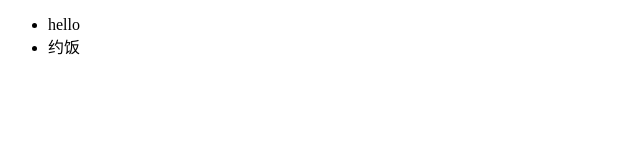
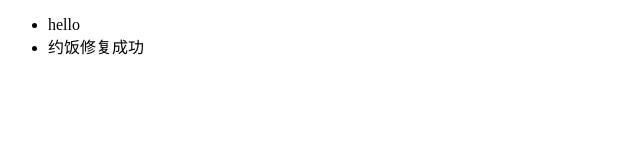
Before and after one commit to liyafei1022/dbhot, a plain HTML site: page index.html in a window 1280 px wide. Shown: the full height of the page, 0-640 px from the left. Drawn offline with Linux system fonts and the light colour scheme.

```diff
--- a/index.html
+++ b/index.html
@@ -7,7 +7,7 @@
 <body>
 	<ul>
 		<li>hello</li>
-		<li>约饭</li>
+		<li>约饭修复成功</li>
 	</ul>
 </body>
 </html>
```
